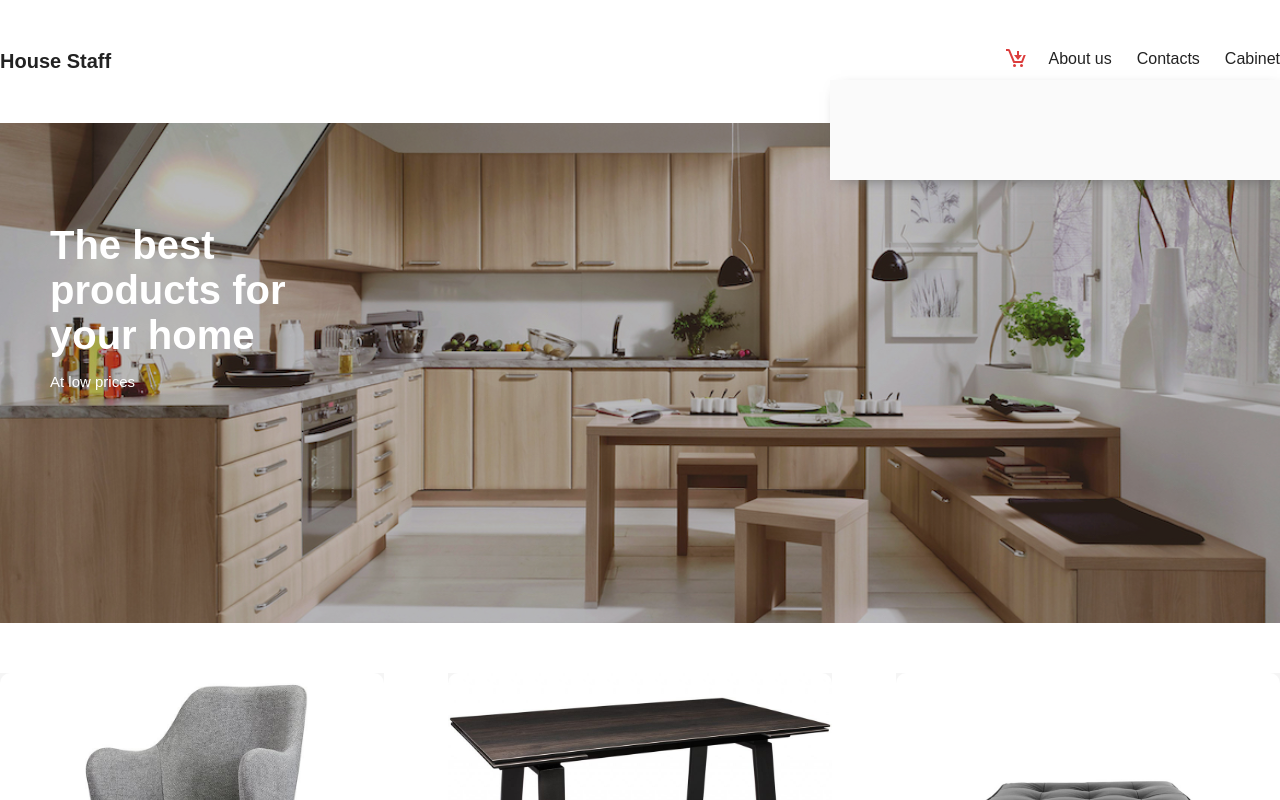
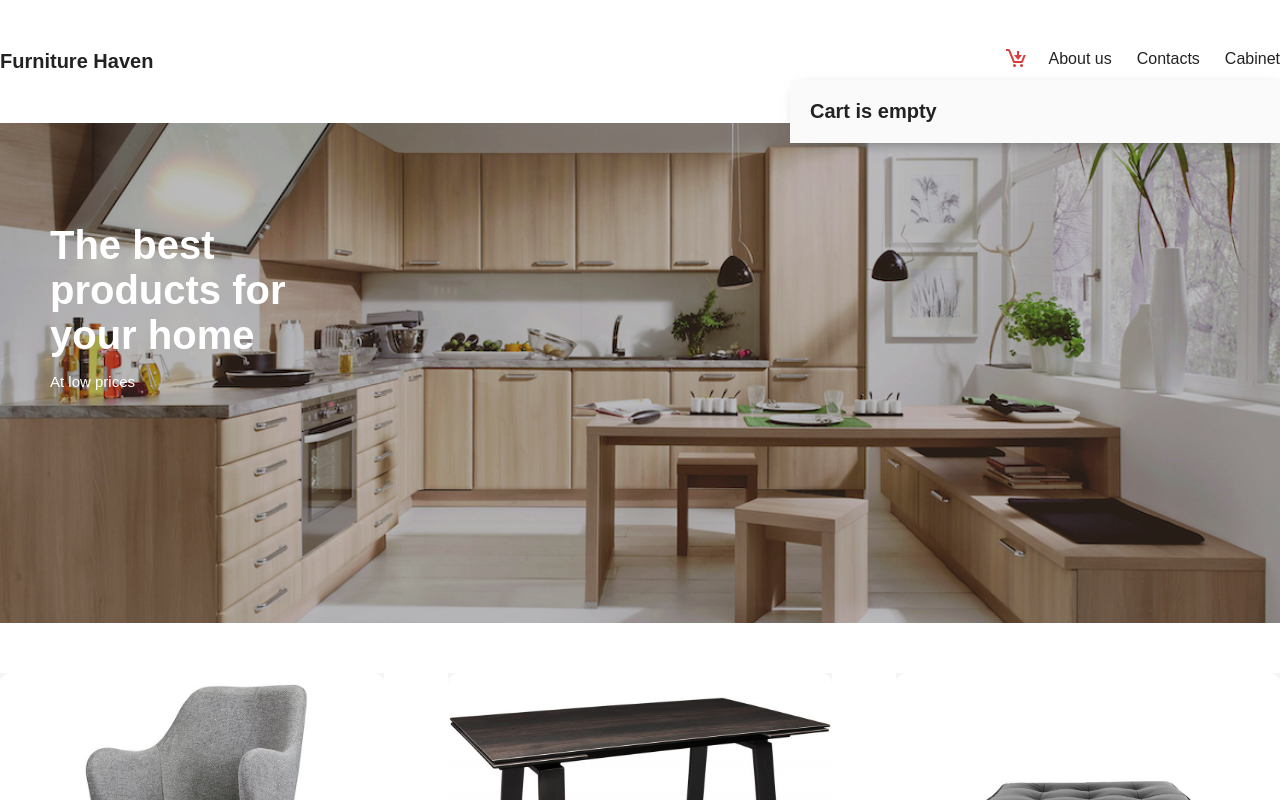
Before and after one commit to Menma333/Furniture-Haven-shop, a React (Create React App) app: page / in a window 1280 px wide. Both pictures are taken after a click on the icon 1015 px from the left and 58 px from the top of the page. Shown: the top 800 px of the page. Built offline with nearby package versions, Linux system fonts and the light colour scheme; a web font is replaced by a local one.

Commit message:
Creating functionality for deleting from the cart

```diff
--- a/src/App.js
+++ b/src/App.js
@@ -73,7 +73,14 @@ class App extends React.Component {
   }
 
   addToOrder(item) {
-    this.setState({ orders: [...this.state.orders, item] })
+    let isInArray = false
+    this.state.orders.forEach(el => {
+      if (el.id === item.id)
+        isInArray = true
+    })
+    if (!isInArray)
+
+      this.setState({ orders: [...this.state.orders, item] })
   }
 }
 
--- a/src/components/Header.js
+++ b/src/components/Header.js
@@ -1,30 +1,47 @@
-import React, { useState } from 'react'
+import React, { useState } from 'react';
 import { BiCartDownload } from "react-icons/bi";
 import Order from './Order';
 
+const showOrders = (props) => {
+  return (
+    <div>
+      {props.orders.map(el => (
+        <Order key={el.id} item={el} />
+      ))}
+    </div>
+  );
+};
+
+const showNothing = () => {
+  return (
+    <div className='empty'>
+      <h2>Cart is empty</h2>
+    </div>
+  );
+};
+
 export default function Header(props) {
-  let [cartOpen, setCartOpen] = useState(false)
+  let [cartOpen, setCartOpen] = useState(false);
 
   return (
     <header className='header'>
       <div>
-        <span className='logo'>House Staff</span>
+        <span className='logo'>Furniture Haven</span>
         <ul className='nav'>
           <li>About us</li>
           <li>Contacts</li>
           <li>Cabinet</li>
         </ul>
-        <BiCartDownload onClick={() => setCartOpen(cartOpen = !cartOpen)} className={`shop-cart-button ${cartOpen && 'active'}`} />
+        <BiCartDownload onClick={() => setCartOpen(!cartOpen)} className={`shop-cart-button ${cartOpen && 'active'}`} />
 
         {cartOpen && (
           <div className='shop-cart'>
-            {props.orders.map(el => {
-              <Order key={el.id} item={el} />
-            })}
+            {props.orders.length > 0 ?
+              showOrders(props) : showNothing()}
           </div>
         )}
       </div>
       <div className='presentation'></div>
     </header>
-  )
+  );
 }
--- a/src/components/Order.js
+++ b/src/components/Order.js
@@ -4,7 +4,9 @@ export class Order extends Component {
   render() {
     return (
       <div className='item'>
-
+        <img src={"./img/" + this.props.item.img} alt={''} />
+        <h2>{this.props.item.title}</h2>
+        <b>{this.props.item.price}$</b>
       </div>
     )
   }
--- a/src/index.css
+++ b/src/index.css
@@ -59,11 +59,39 @@ header .shop-cart {
   top: 30px;
   right: 0;
   width: 450px;
-  min-height: 100px;
   background: #fafafa;
   -webkit-box-shadow: 4px 5px 15px -7px #606060;
   box-shadow: 4px 5px 15px -7px #606060;
   z-index: 1000;
+  padding: 20px;
+  padding-bottom: 0;
+}
+
+header .shop-cart .empty h2 {
+  margin-bottom: 20px;
+  font-size: 20px;
+}
+
+header .shop-cart .item {
+  width: 100%;
+  float: left;
+  margin-bottom: 20px;
+}
+
+header .shop-cart .item img {
+  width: 70px;
+  float: left;
+  margin-right: 20px;
+}
+
+header .shop-cart .item h2 {
+  font-size: 20px;
+  margin-bottom: 10px;
+}
+
+header .shop-cart .item b {
+  color: #797979;
+  font-weight: 600;
 }
 
 header .presentation {
```
